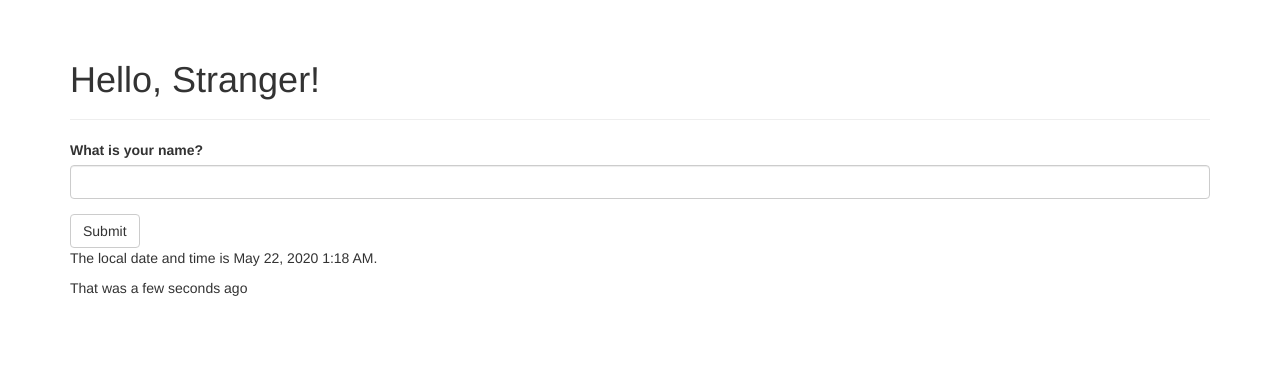
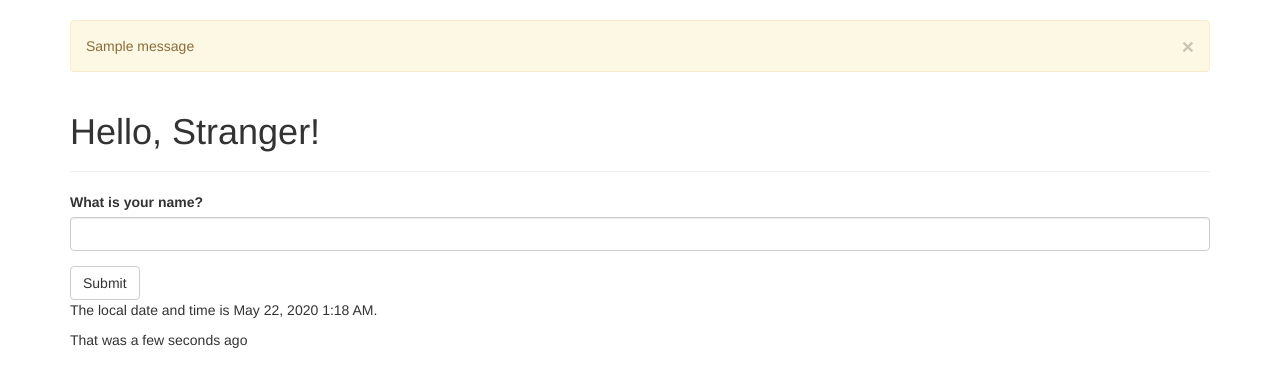
Before and after one commit to Deteriorator/Book.Flask.Web, a Flask app: page / in a window 1280 px wide. Shown: the part 52-439 px from the top of the page. Run offline with Flask 2, Linux system fonts and the light colour scheme; one stand-in notice (Sample message) is shown; some libraries are stand-ins or nearby versions.

Commit message:
feat(flash): use flash message to remind user

```diff
--- a/apps/__init__.py
+++ b/apps/__init__.py
@@ -11,7 +11,7 @@
 -------------------------------------------------
 """
 
-from flask import Flask, render_template, session, redirect, url_for
+from flask import Flask, render_template, session, redirect, url_for, flash
 from flask_bootstrap import Bootstrap
 from flask_mail import Mail
 from flask_moment import Moment
@@ -68,6 +68,9 @@ from datetime import datetime
 def index():
     form = NameForm()
     if form.validate_on_submit():
+        old_name = session.get('name')
+        if (old_name is not None) and (old_name != form.name.data):
+            flash('Looks like you have changed your name!')
         session['name'] = form.name.data
         return redirect(url_for('index'))
     return render_template(
--- a/apps/templates/base.html
+++ b/apps/templates/base.html
@@ -59,12 +59,12 @@
 
 {% block content %}
 <div class="container">
-{#    {% for message in get_flashed_messages() %}#}
-{#    <div class="alert alert-warning">#}
-{#        <button type="button" class="close" data-dismiss="alert">&times;</button>#}
-{#        {{ messsage }}#}
-{#    </div>#}
-{#    {% endfor %}#}
+    {% for message in get_flashed_messages() %}
+    <div class="alert alert-warning">
+        <button type="button" class="close" data-dismiss="alert">&times;</button>
+        {{ message }}
+    </div>
+    {% endfor %}
     {% block page_content %}{% endblock %}
 </div>
 {% endblock %}
--- a/apps/templates/index.html
+++ b/apps/templates/index.html
@@ -49,7 +49,7 @@
 {#            <div class="alert alert-warning">#}
 {#                <button type="button" class="close" data-dismiss="alert">&times;#}
 {#                </button>#}
-{#                {{ messsage }}#}
+{#                {{ message }}#}
 {#            </div>#}
 {#        {% endfor %}#}
         <div class="page-header">
```
